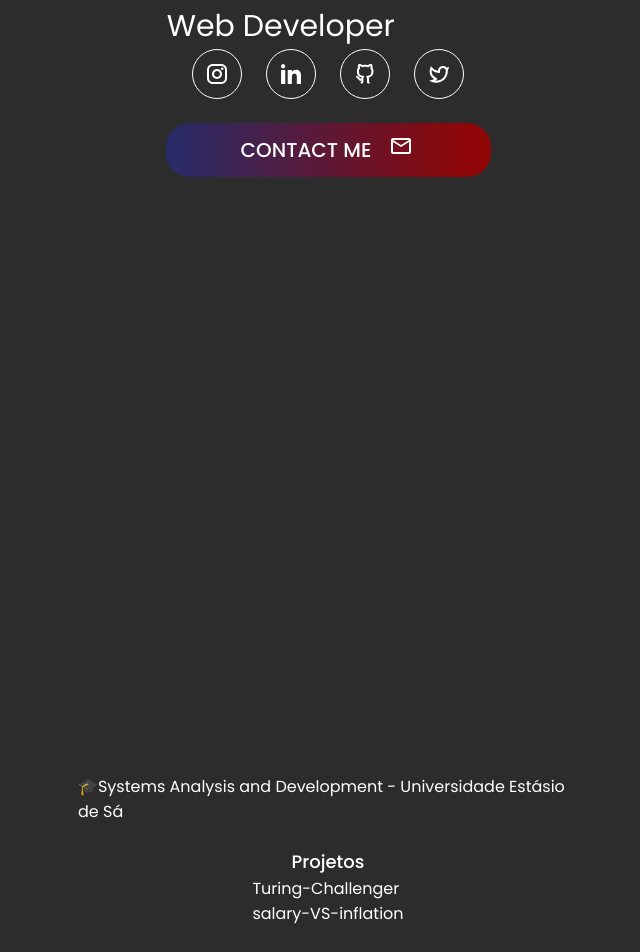
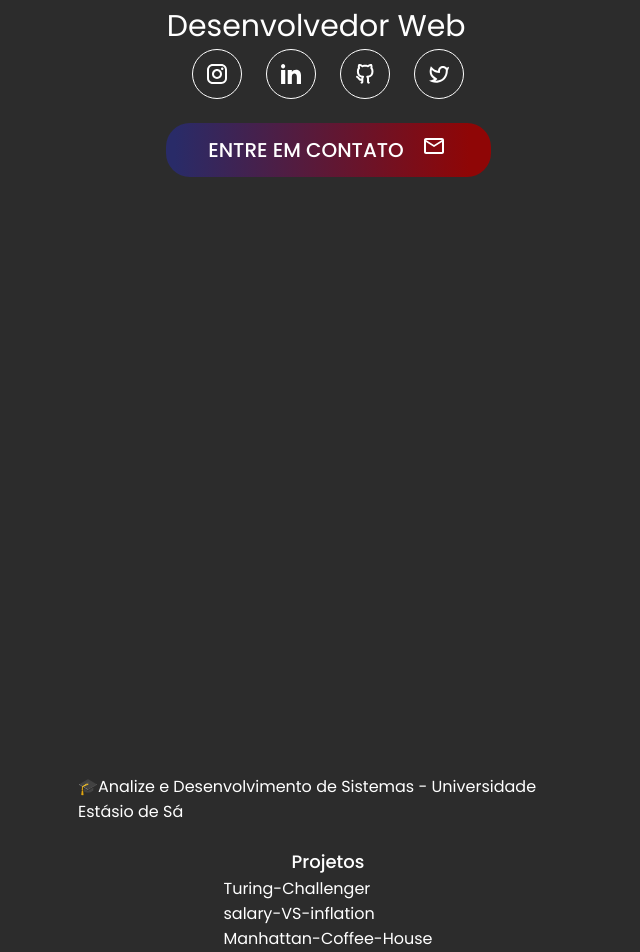
Before and after one commit to mtlouzada/my-portfolio, a Next.js app: page / in a window 1280 px wide. Shown: the part 120-1072 px from the top of the page, without its empty margins (312-952 px from the left). Built offline with nearby package versions, Linux system fonts and the light colour scheme.

Commit message:
feat: translate content to portuguese and insert more 2 links on project section

```diff
--- a/src/app/components/header/header.tsx
+++ b/src/app/components/header/header.tsx
@@ -8,14 +8,14 @@ export function Header() {
     <div className="header">
       <div>
         <h1>Matheus Louzada</h1>
-        <h2>Web Developer</h2>
+        <h2>Desenvolvedor Web</h2>
       </div>
 
       <div className="buttons">
         <SocialBtns />
         <div>
           <a className="btn-primary" href="mailto:mtlouzadaw3d@gmail.com">
-            contact me
+            Entre em contato
             <EmailIcon />
           </a>
         </div >
--- a/src/app/components/information/information.tsx
+++ b/src/app/components/information/information.tsx
@@ -6,7 +6,7 @@ export function Information() {
 
             <div className="educational-info">
                 <span>🎓</span>
-                <span>Systems Analysis and Development - Universidade Estásio de Sá</span>
+                <span>Analize e Desenvolvimento de Sistemas - Universidade Estásio de Sá</span>
             </div>
         </div>
             );
--- a/src/app/components/projects/projects.tsx
+++ b/src/app/components/projects/projects.tsx
@@ -6,7 +6,9 @@ export function Projects(){
         <div className="container-projetos">
             <SectionTitle text="Projetos"/>
             <a href="https://github.com/mtlouzada/turing-Challenger" target="_black">Turing-Challenger</a>
-            <a href="https://github.com/mtlouzada/salary-VS-inflation">salary-VS-inflation</a>
+            <a href="https://github.com/mtlouzada/salary-VS-inflation" target="_black">salary-VS-inflation</a>
+            <a href="https://github.com/mtlouzada/Manhattan-Coffee-House" target="_black">Manhattan-Coffee-House</a>
+            <a href="https://github.com/mtlouzada/Provedor" target="_black">Provedor</a>
         </div>
     );
 }
```
